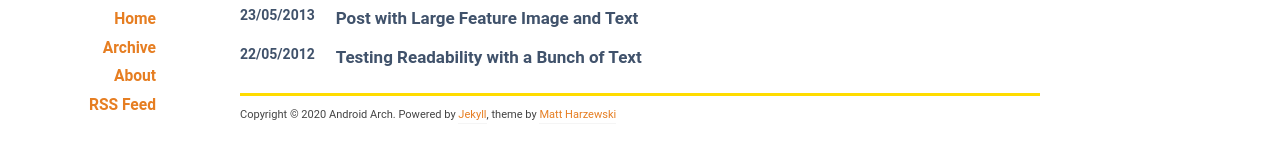
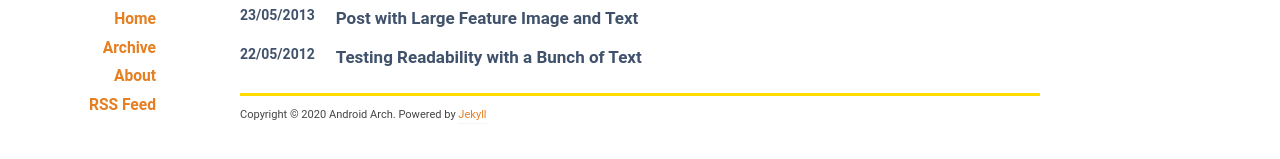
Before and after one commit to cbadhrinath/cbadhrinath.github.io, a Jekyll site: the page built from archives/index.html, in a window 1280 px wide. Shown: the part 173-332 px from the top of the page. Built offline with Jekyll 4.4.1, drawn with Linux system fonts in a browser that asks for light colours; nearby versions of some CDN libraries.

```diff
--- a/_layouts/default.html
+++ b/_layouts/default.html
@@ -54,7 +54,7 @@
 
 
   <footer id="footer">
-    <p class="copyright">Copyright &copy; {{ site.time | date: '%Y' }} {{ site.name }}. Powered by <a href="http://jekyllrb.com">Jekyll</a>, theme by <a href="http://www.webmaster-source.com">Matt Harzewski</a></p>
+    <p class="copyright">Copyright &copy; {{ site.time | date: '%Y' }} {{ site.name }}. Powered by <a href="http://jekyllrb.com">Jekyll</a></p>
   </footer>
 
 
--- a/index.html
+++ b/index.html
@@ -1,6 +1,6 @@
 ---
 layout: default
-title: Appdroidlab
+title: Android Arch
 ---
 
 {% for post in paginator.posts %}
```
